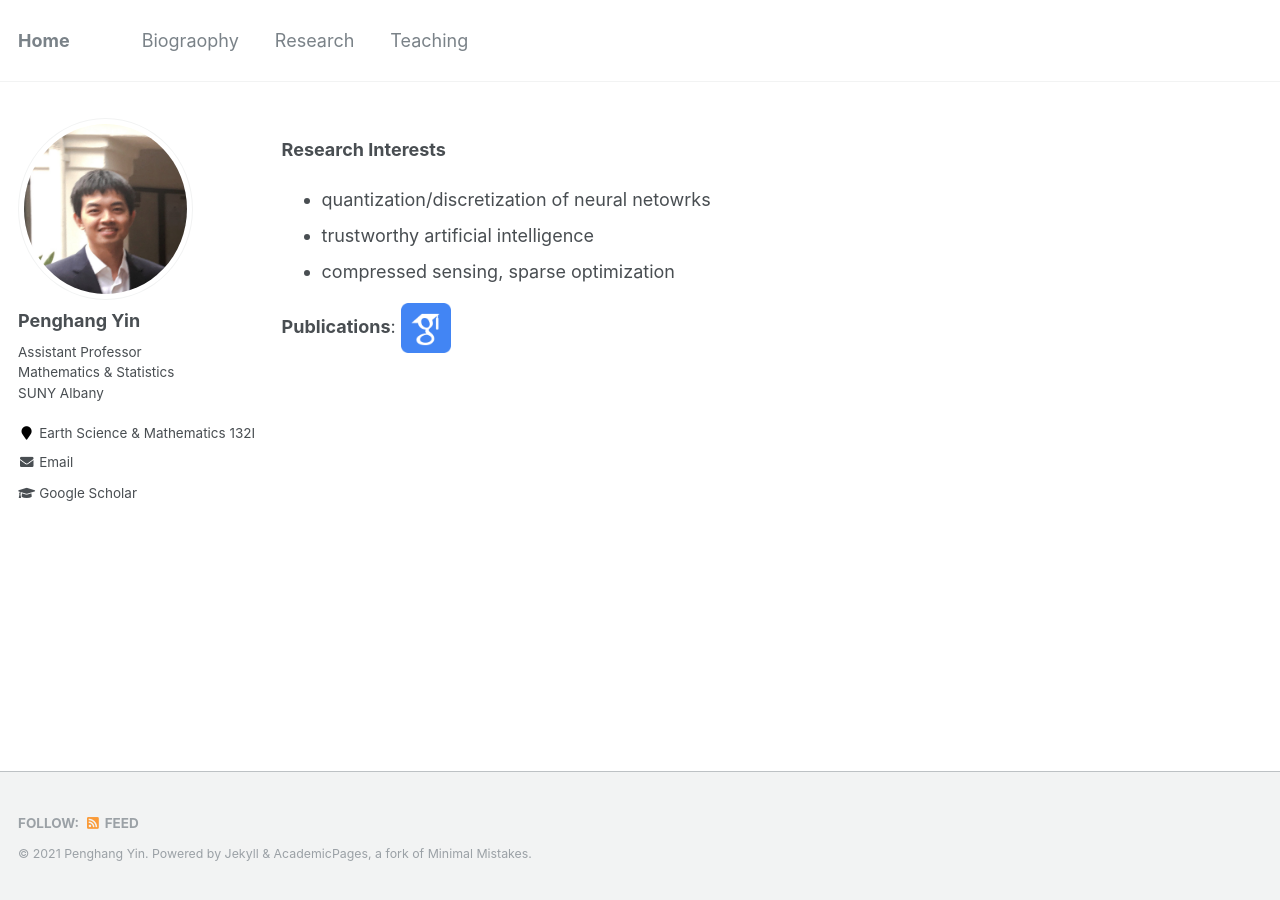
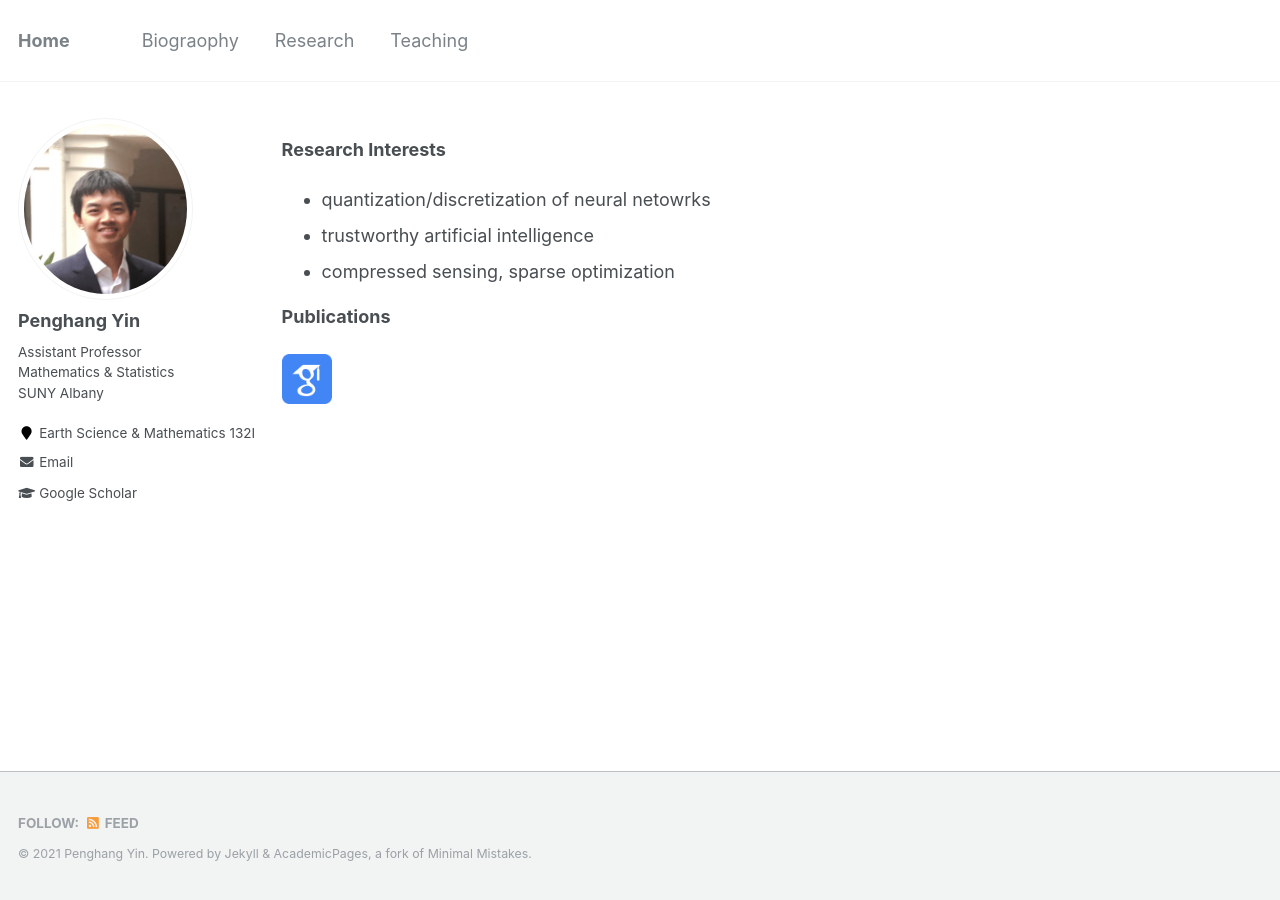
Before and after one commit to yin-penghang/yin-penghang.github.io, a Jekyll site: the page built from _pages/research.md, in a window 1280 px wide. Built offline with Jekyll 4.4.1, drawn with Linux system fonts in a browser that asks for light colours.

Commit message:
Update research.md

```diff
--- a/_pages/research.md
+++ b/_pages/research.md
@@ -11,4 +11,6 @@
  - trustworthy artificial intelligence
  - compressed sensing, sparse optimization
 
-**Publications**: [<img align="center" src= "/images/Scholar-icon.png" height="50" width = "50">](https://scholar.google.com/citations?user=PY1Cb7MAAAAJ&hl=en)
+**Publications**
+
+[<img align="center" src= "/images/Scholar-icon.png" height="50" width = "50">](https://scholar.google.com/citations?user=PY1Cb7MAAAAJ&hl=en)
```
